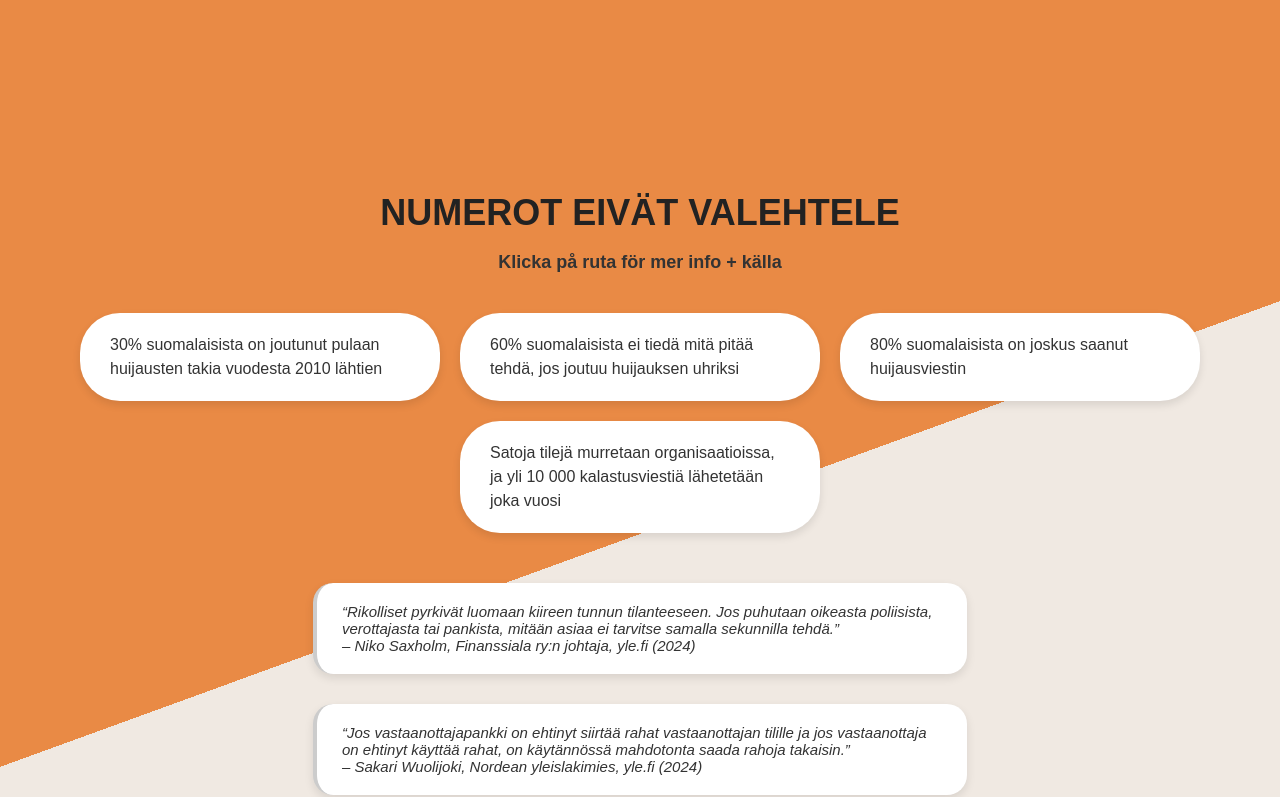
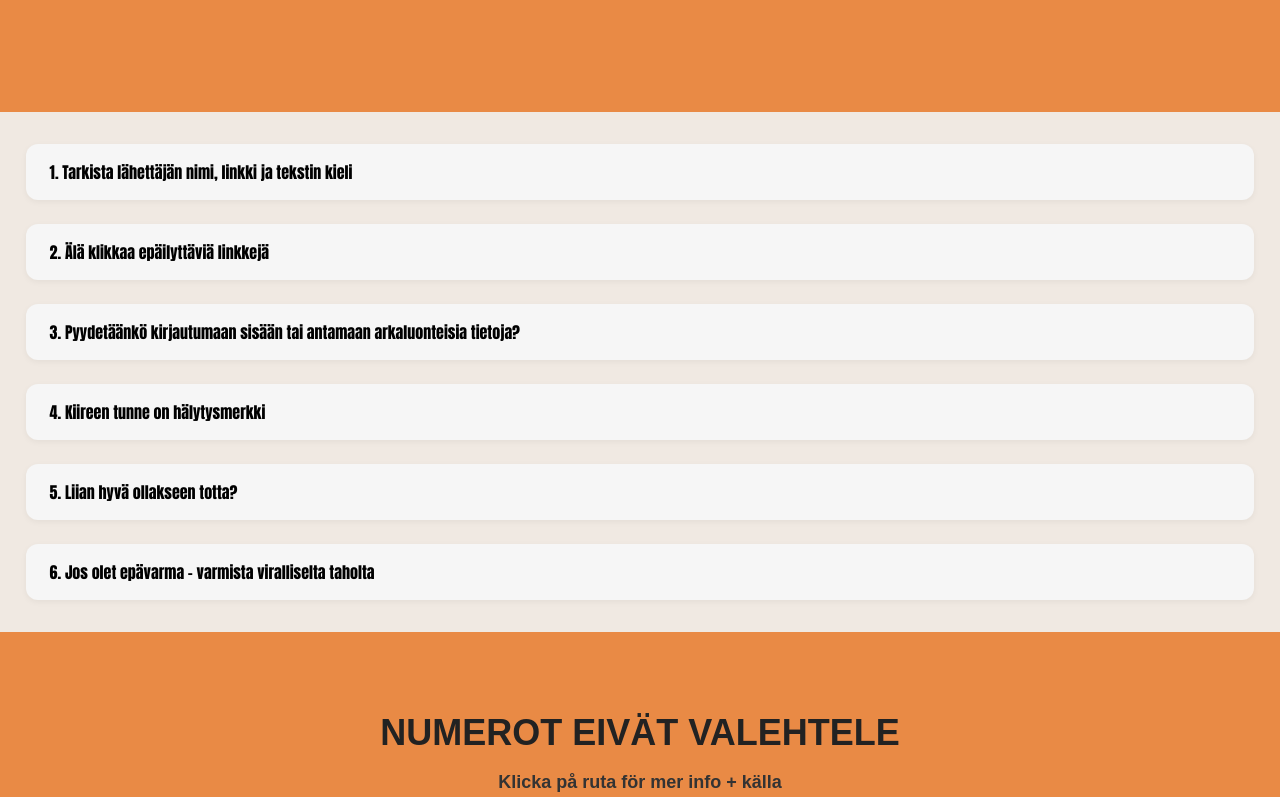
Before and after one commit to levonmaister/scamvjp2, a React (Vite) app: page / in a window 1280 px wide. Shown: the part 713-1510 px from the top of the page. Built offline with nearby package versions, Linux system fonts and the light colour scheme.

Commit message:
checklist back

```diff
--- a/src/pages/Etusivu.jsx
+++ b/src/pages/Etusivu.jsx
@@ -7,6 +7,7 @@ import '../styles/etusivu.css';
 import NumerotValehtelee from './NumerotValehtelee.jsx';
 import HorrorStories from './HorroStories.jsx';
 import handbild from "../pictures/handbild.png"
+import Checklist from "./Checklist.jsx"
 
 
 const Etusivu = () => {
@@ -46,6 +47,10 @@ const Etusivu = () => {
 
                 </div>
 
+                <div className="checklistlayout">
+                    <Checklist/>
+                </div>
+
                 <div className="numerotLayout">
                     <NumerotValehtelee />
                 </div>
```
